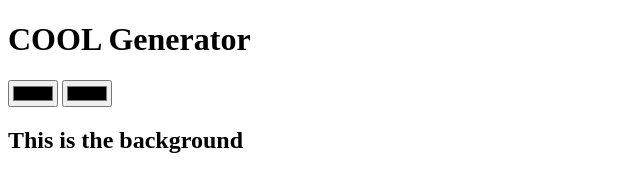
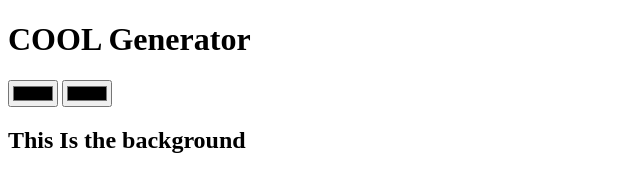
Before and after one commit to MahdiHsoumi/background-generator, a plain HTML site: page index.html in a window 1280 px wide. Shown: the full height of the page, 0-640 px from the left. Drawn offline with Linux system fonts and the light colour scheme.

Commit message:
changing text

```diff
--- a/index.html
+++ b/index.html
@@ -8,7 +8,7 @@
 	<h1>COOL Generator</h1>
 	<input type="color" name="color1">
 	<input type="color" name="color2">
-	<h2>This is the background</h2>
+	<h2>This Is the background</h2>
 	<h3></h3>
 	<script type="text/javascript" src="script.js"></script>
 </body>
```
